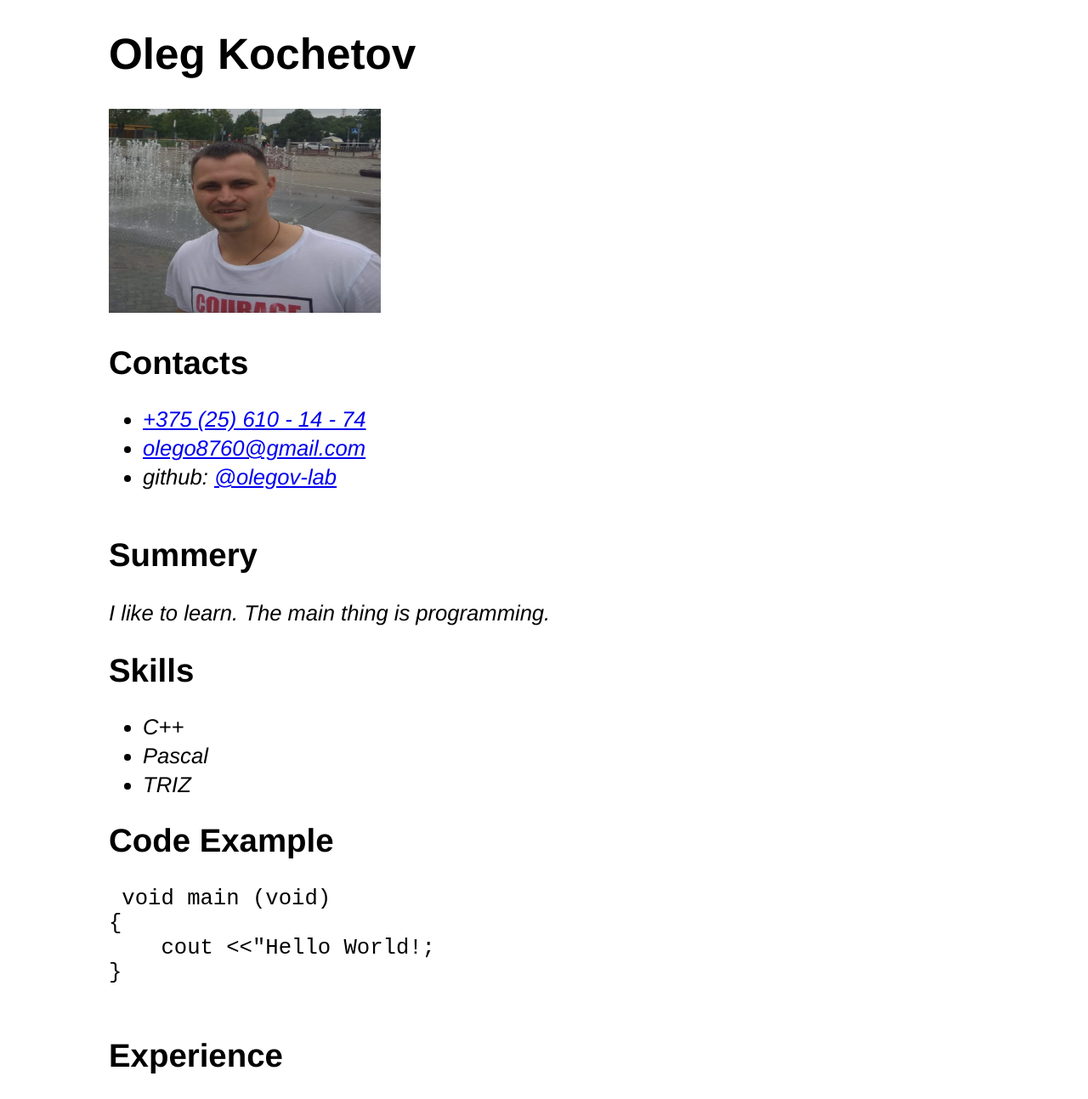
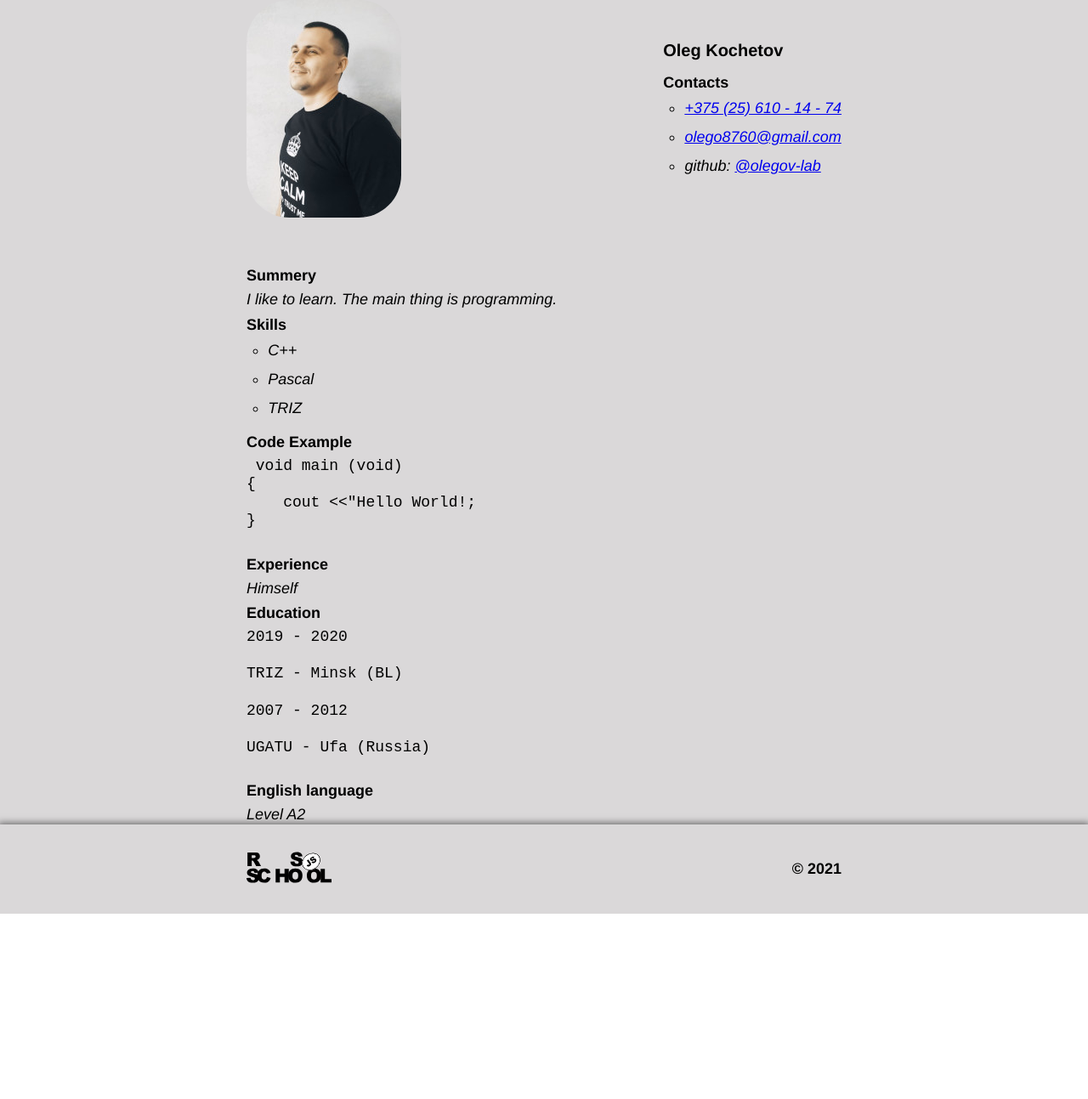
Before and after one commit to olegov-lab/rsschool-cv2, a plain HTML site: page index.html in a window 1280 px wide. Shown: the top 1293 px of the page at 85% size. After the commit the page ends 1075 px from the top, so only its background shows below. Drawn offline with Linux system fonts and the light colour scheme.

Commit message:
feat:fix

```diff
--- a/index.html
+++ b/index.html
@@ -7,11 +7,11 @@
     <title>CV</title>
   </head>
   <body>
-    <div class="box">
     <header class="header">
+        <div class="wrapper header__wrapper">
+          <img src="RSS2.jpg" alt="oleg kochetov"/>
 <div>
   <h1>Oleg Kochetov</h1>
-          <img src="img.jpeg" alt="oleg kochetov" width="320" height="240" />
   <h2>Contacts</h2>
   <ul>
     <li><a href="tel:+375 (25) 610 - 14 - 74">+375 (25) 610 - 14 - 74</a>
@@ -21,9 +21,10 @@
     </li>
   </ul>
 </div>
+</div>
 </header>
       <main>
-        <div>
+        <div class="wrapper">
           <h2>Summery</h2>
           <p>
             I like to learn. The main thing is programming.
@@ -68,6 +69,14 @@ UGATU - Ufa (Russia)
             <p>Level A2</p>
         </div>
       </main>
+<footer class="footer">
+  <div class="wrapper footer__wrapper">
+    <a href="https://rs.school/"><object
+    type="image/svg+xml"
+    data="rs_school_js.svg" width="100px" height="100px">
+  </object></a>
+  <h3>© 2021</h3>
 </div>
+</footer>
   </body>
 </html>
--- a/style.css
+++ b/style.css
@@ -1,18 +1,173 @@
+/* сброс стилей браузера */
+html,
+body,
+div,
+span,
+object,
+iframe,
+h1,
+h2,
+h3,
+h4,
+h5,
+h6,
+p,
+blockquote,
+pre,
+a,
+abbr,
+acronym,
+address,
+big,
+cite,
+code,
+del,
+dfn,
+em,
+img,
+ins,
+kbd,
+q,
+s,
+samp,
+small,
+strike,
+strong,
+sub,
+sup,
+tt,
+var,
+b,
+u,
+i,
+center,
+dl,
+dt,
+dd,
+ol,
+ul,
+li,
+fieldset,
+form,
+label,
+legend,
+table,
+caption,
+tbody,
+tfoot,
+thead,
+tr,
+th,
+td,
+article,
+aside,
+canvas,
+details,
+embed,
+figure,
+figcaption,
+footer,
+header,
+hgroup,
+menu,
+nav,
+output,
+ruby,
+section,
+summary,
+time,
+mark,
+audio,
+video {
+  margin: 0;
+  padding: 0;
+  border: 0;
+  font-size: 100%;
+  vertical-align: baseline;
+}
+article,
+aside,
+details,
+figcaption,
+figure,
+footer,
+header,
+hgroup,
+menu,
+nav,
+section {
+  display: block;
+}
+body {
+  line-height: 1.2;
+}
+ol {
+  padding-left: 1.4em;
+  list-style: decimal;
+}
+ul {
+  padding-left: 1.4em;
+  list-style: circle;
+}
+table {
+  border-collapse: collapse;
+  border-spacing: 0;
+}
+/* конец кода сброса стилей браузера */
+
+html {
+  font-size: 10px;
+}
+
 body {
   margin: 0;
   font-family: "Helvetica", "Arial", sans-serif;
-  font-size: 1.6rem;
+  font-size: 1.8rem;
 }
 
-.box {
-  width: 1024px;
-  margin: 0 auto;
+h1 {
+  font-size: 2rem;
+  line-height: 2;
+}
+
+h2 {
+  line-height: 2;
+}
+
+img {
+  border-radius: 50px;
+}
+
+main {
+  background: #dad8d9;
+
+  padding-top: 50px;
+}
+
+footer {
+  background: #dad8d9;
+  box-shadow: 0 0 8px 2px rgba(0 0 0 / 50%);
+}
+
+.footer__wrapper {
+  display: flex;
+  align-items: center;
+  justify-content: space-between;
+}
+
+.wrapper {
+  max-width: 700px;
+  margin: auto;
 }
 
 .header {
+  background: #dad8d9;
+}
+
+.header__wrapper {
   display: flex;
+  align-items: center;
   justify-content: space-between;
-  align-items: flex-end;
 }
 
 li {
@@ -21,10 +176,6 @@ li {
   margin-bottom: 10px;
 }
 
-.betwen {
-  line-height: 24px;
-}
-
 p {
   font-style: italic;
 }
```
Also changed, not shown: RSS.jpeg (added), RSS2.jpg (added), img.jpeg (deleted), rs_school_js.svg (added). Lines whose indentation alone changed are shown as unchanged.
